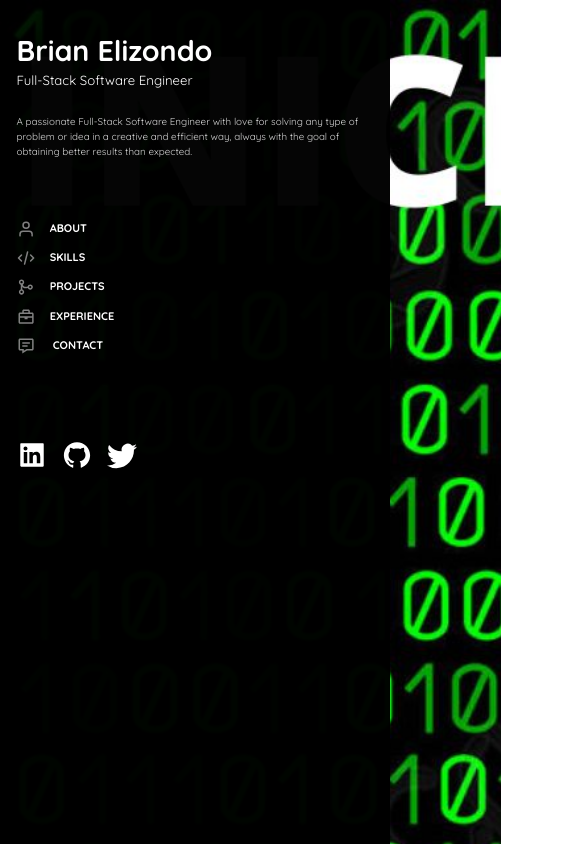
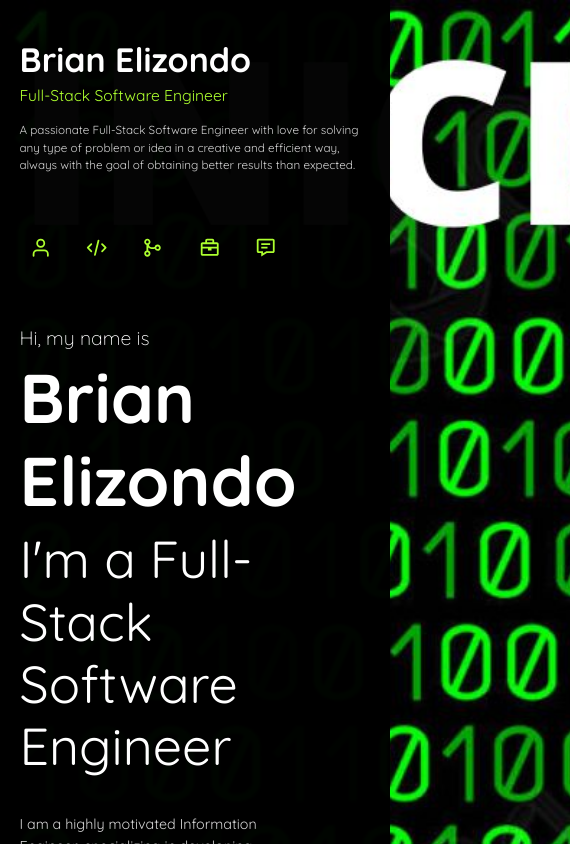
Before and after one commit to brianelizondo/brianelizondo.dev, a React (Create React App) app: page / in a window 390 px wide. Shown: the top 844 px of the page, 570 px wide, since content can reach past the window. Built offline with nearby package versions, Linux system fonts and the light colour scheme.

Commit message:
Ajust about, Hero, Navbar and FooterNavbar styles and refactor code

```diff
--- a/src/components/About.css
+++ b/src/components/About.css
@@ -1,3 +1,13 @@
+@media screen and (max-width: 768px) {
+    .About{
+        min-height: auto !important;
+    }
+}
+@media screen and (max-width: 576px) {
+    .About{
+        min-height: auto !important;
+    }
+}
 .About{
     min-height: 100vh;
     padding-bottom: 50px;
--- a/src/components/FooterNavbar.css
+++ b/src/components/FooterNavbar.css
@@ -5,6 +5,11 @@
     padding: 10px 15px 10px 0px;
 }
 .FooterNavbarIcon svg{
+    color: yellowgreen;
     min-width: 30px;
     min-height: 30px;
+    transition: color 0.5s ease-out;
 }
+.FooterNavbarIcon svg:hover{
+    color: white;
+}
--- a/src/components/FooterNavbar.tsx
+++ b/src/components/FooterNavbar.tsx
@@ -3,17 +3,12 @@ import './FooterNavbar.css';
 import { Container, Row, Col } from 'react-bootstrap';
 import { LinkedinIcon, GithubIcon, TwitterIcon } from '../helpers/NavbarIcons';
 
-
 const FooterNavbar: React.FC = () => {
     return (
-    <Container className="FooterNavbar">
-        <Row>
-            <Col xs={12} md={12}>
-                <LinkedinIcon />
-                <GithubIcon />
-                <TwitterIcon />
-            </Col>
-        </Row>
+    <Container className="FooterNavbar d-none d-sm-block d-sm-none d-md-block">
+        <a href="https://www.linkedin.com/in/brian-elizondo" target="_blank" title="Brian Elizondo LinkedIn Profile"><LinkedinIcon /></a>
+        <a href="https://www.github.com/brianelizondo" target="_blank" title="Brian Elizondo GitHub profile"><GithubIcon /></a>
+        <a href="https://www.twitter/elchebrian" target="_blank" title="Brian Elizondo Twitter"><TwitterIcon /></a>
     </Container>
   );
 }
--- a/src/components/Hero.css
+++ b/src/components/Hero.css
@@ -1,3 +1,13 @@
+@media screen and (max-width: 768px) {
+    .Hero{
+        min-height: auto !important;
+    }
+}
+@media screen and (max-width: 576px) {
+    .Hero{
+        min-height: auto !important;
+    }
+}
 .Hero{
     min-height: 100vh;
 }
@@ -7,9 +17,10 @@
 }
 .Hero h3{
     font-size: 1.2rem;
+    color: greenyellow;
 }
 .Hero p{
-    margin-top: 20px;
+    margin-top: 10px;
     font-size: 0.9rem;
     color: lightgray;
 }
--- a/src/components/Navbar.css
+++ b/src/components/Navbar.css
@@ -1,18 +1,43 @@
 .CustomNavbar{
     padding-top: 50px;
+    text-transform: uppercase;
+    font-weight: 700;
+    font-size: 1rem;
+    font-weight: 700;
+    color: white;
 }
 
 .CustomNavbarItem{
-    text-transform: uppercase;
-    font-weight: 700;
+    padding: 8px 10px;
+    background-color: rgba(173, 255, 47, 0);
+    border-radius: 5px;
+    border: 1px solid rgba(173, 255, 47, 0);
+    transition: background-color 0.5s ease-out, border 0.3s ease-in;
 }
-.CustomNavbarItem i{
-    font-size: 1.2rem;
-    font-weight: 400;
-    padding-right: 15px;
-    color: lightgray;
+.CustomNavbarItem:hover{
+    cursor: pointer;
+    background-color: rgba(173, 255, 47, 0.15);
+    border: 1px solid yellowgreen;
 }
+
 .CustomNavbarIcon {
-    color: grey;
+    color: greenyellow;
     padding-right: 15px;
 }
+
+.CustomNavbarMobile{
+    display: flex;
+    justify-content: center;
+}
+.CustomNavbarMobile .CustomNavbarItem{
+    padding-top: 0px;
+    float: left;
+    width: fit-content;
+    background-color: none !important;
+    border: none !important;
+    transition: none !important;
+}
+.CustomNavbarMobile .CustomNavbarItem:hover{
+    background-color: none !important;
+    border: none !important;
+}
--- a/src/components/Navbar.tsx
+++ b/src/components/Navbar.tsx
@@ -13,11 +13,20 @@ const CustomNavbar: React.FC = () => {
 
     return (
     <Container className="CustomNavbar">
-        <div onClick={() => handleClick('about')} className="CustomNavbarItem mb-3"><AboutIcon />About</div>
-        <div onClick={() => handleClick('skills')} className="CustomNavbarItem mb-3"><SkillsIcon />Skills</div>
-        <div onClick={() => handleClick('projects')} className="CustomNavbarItem mb-3"><ProjectsIcon />Projects</div>
-        <div onClick={() => handleClick('experience')} className="CustomNavbarItem mb-3"><ExperienceIcon />Experience</div>
-        <div onClick={() => handleClick('contact')} className="CustomNavbarItem"><ContactIcon /> Contact</div>
+        <div className="CustomNavbarMobile d-block d-sm-block d-md-none">
+            <div onClick={() => handleClick('about')} className="CustomNavbarItem"><AboutIcon /></div>
+            <div onClick={() => handleClick('skills')} className="CustomNavbarItem"><SkillsIcon /></div>
+            <div onClick={() => handleClick('projects')} className="CustomNavbarItem"><ProjectsIcon /></div>
+            <div onClick={() => handleClick('experience')} className="CustomNavbarItem"><ExperienceIcon /></div>
+            <div onClick={() => handleClick('contact')} className="CustomNavbarItem"><ContactIcon /> </div>
+        </div>
+        <div className="d-none d-sm-none d-md-block">
+            <div onClick={() => handleClick('about')} className="CustomNavbarItem"><AboutIcon />About</div>
+            <div onClick={() => handleClick('skills')} className="CustomNavbarItem"><SkillsIcon />Skills</div>
+            <div onClick={() => handleClick('projects')} className="CustomNavbarItem"><ProjectsIcon />Projects</div>
+            <div onClick={() => handleClick('experience')} className="CustomNavbarItem"><ExperienceIcon />Experience</div>
+            <div onClick={() => handleClick('contact')} className="CustomNavbarItem"><ContactIcon /> Contact</div>
+        </div>
     </Container>
     );
 }
--- a/src/index.css
+++ b/src/index.css
@@ -6,12 +6,12 @@ html {
 }
 @media screen and (max-width: 768px) {
     html {
-        font-size: 13px;
+        font-size: 14px;
     }
 }
 @media screen and (max-width: 576px) {
     html {
-        font-size: 11px;
+        font-size: 13px;
     }
 }
 
```
